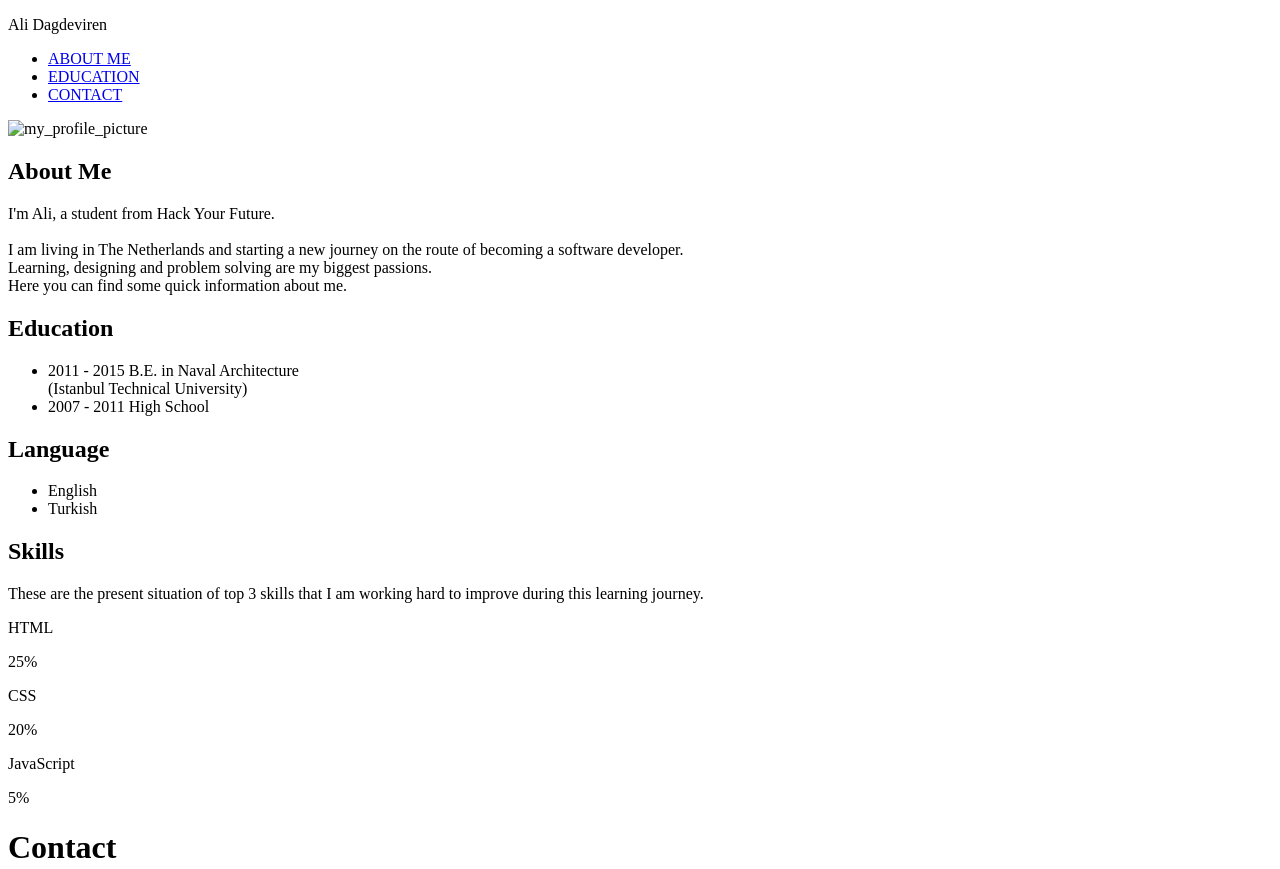
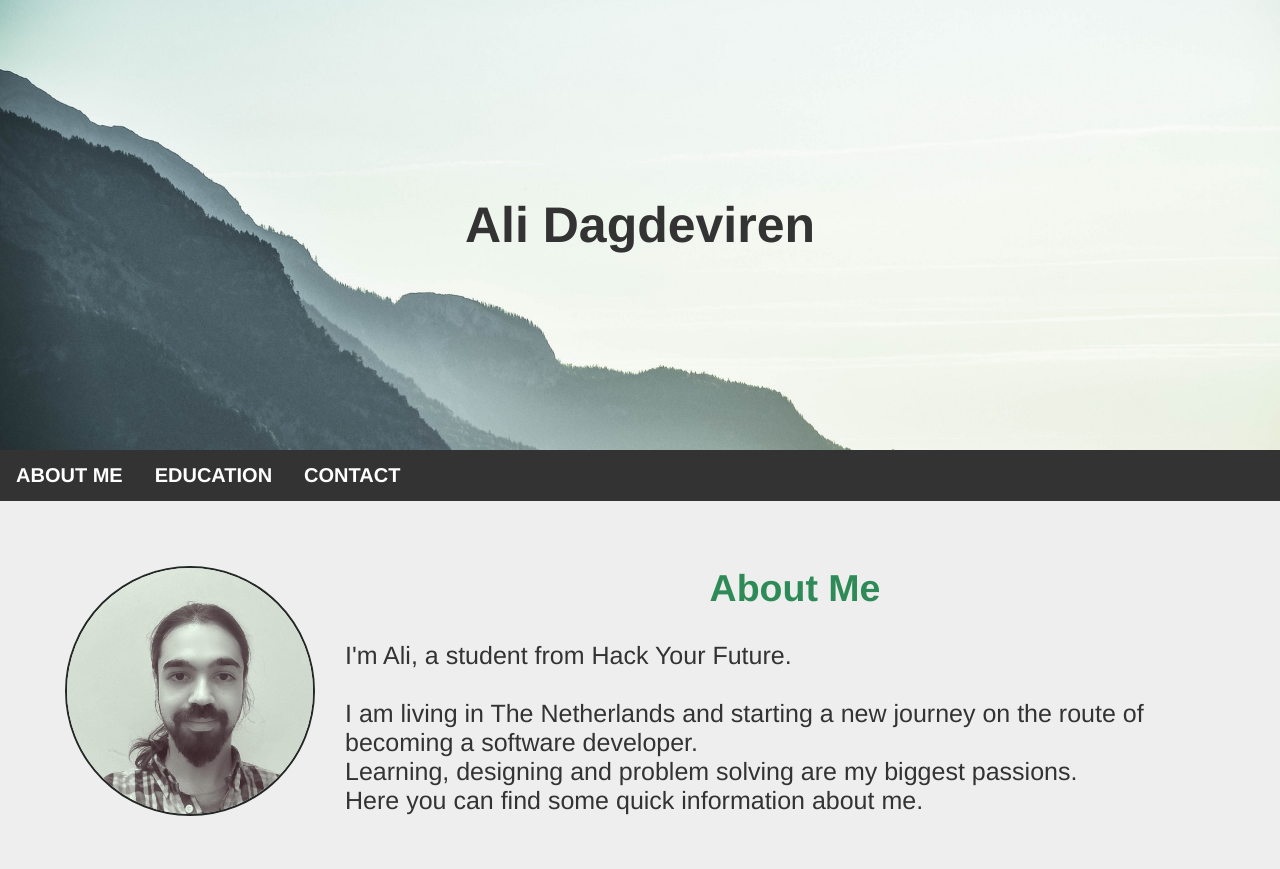
Before and after one commit to adagdeviren/HYF-Module-HTMLCSSGIT, a plain HTML site: page week1/digital_resume/index.html in a window 1280 px wide. Shown: the top 869 px of the page. Drawn offline with Linux system fonts and the light colour scheme; the site is published under a folder, as on GitHub Pages, so addresses that start at the root find nothing.

Commit message:
syntax edit for css and img

```diff
--- a/week1/digital_resume/index.html
+++ b/week1/digital_resume/index.html
@@ -5,7 +5,7 @@
     <meta charset="UTF-8">
     <meta name="viewport" content="width=device-width, initial-scale=1.0">
     <meta http-equiv="X-UA-Compatible" content="ie=edge">
-    <link rel="stylesheet" href="/style.css">
+    <link rel="stylesheet" href="style.css">
     <link href="https://fonts.googleapis.com/icon?family=Material+Icons" rel="stylesheet">
 
     <title>Digital Resume</title>
@@ -33,7 +33,7 @@
     <section class="sections" id="section-about-me">
 
         <div class="profileimg">
-            <img src="/img/profile-image-sqr.jpeg" alt="my_profile_picture">
+            <img src="img/profile-image-sqr.jpeg" alt="my_profile_picture">
         </div>
 
         <div id="content-about-me">
```
